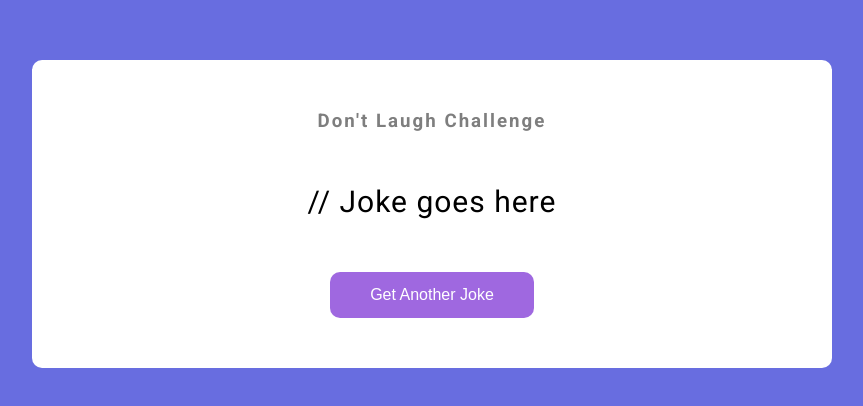
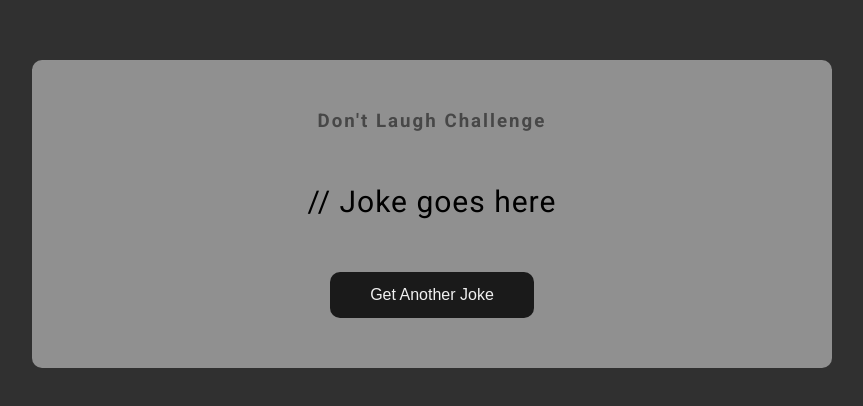
Before and after one commit to yashPundhir/Jokes_Generator-API, a plain HTML site: page index.html in a window 1280 px wide. Shown: the part 186-592 px from the top of the page, without its empty margins (208-1071 px from the left). Drawn offline with Linux system fonts and the light colour scheme.

Commit message:
SS Added and small changes in the UI

```diff
--- a/style.css
+++ b/style.css
@@ -1,12 +1,12 @@
-@import url('https://fonts.googleapis.com/css2?family=Roboto:wght@400;700&display=swap');
+@import url("https://fonts.googleapis.com/css2?family=Roboto:wght@400;700&display=swap");
 
 * {
 	box-sizing: border-box;
 }
 
 body {
-  background-color: #686de0;
-  font-family: 'Roboto', sans-serif;
+	background-color: #303030;
+	font-family: "Roboto", sans-serif;
 	display: flex;
 	flex-direction: column;
 	align-items: center;
@@ -18,7 +18,7 @@ body {
 }
 
 .container {
-  background-color: #fff;
+	background-color: #909090;
 	border-radius: 10px;
 	padding: 50px 20px;
 	text-align: center;
@@ -41,8 +41,8 @@ h3 {
 }
 
 .btn {
-  background-color: #9f68e0;
-  color: #fff;
+	background-color: #1a1a1a;
+	color: #f0f0f0;
 	border: 0;
 	border-radius: 10px;
 	padding: 14px 40px;
```
Also changed, not shown: SS_of_the_project.png (added). Lines whose indentation alone changed are shown as unchanged.
